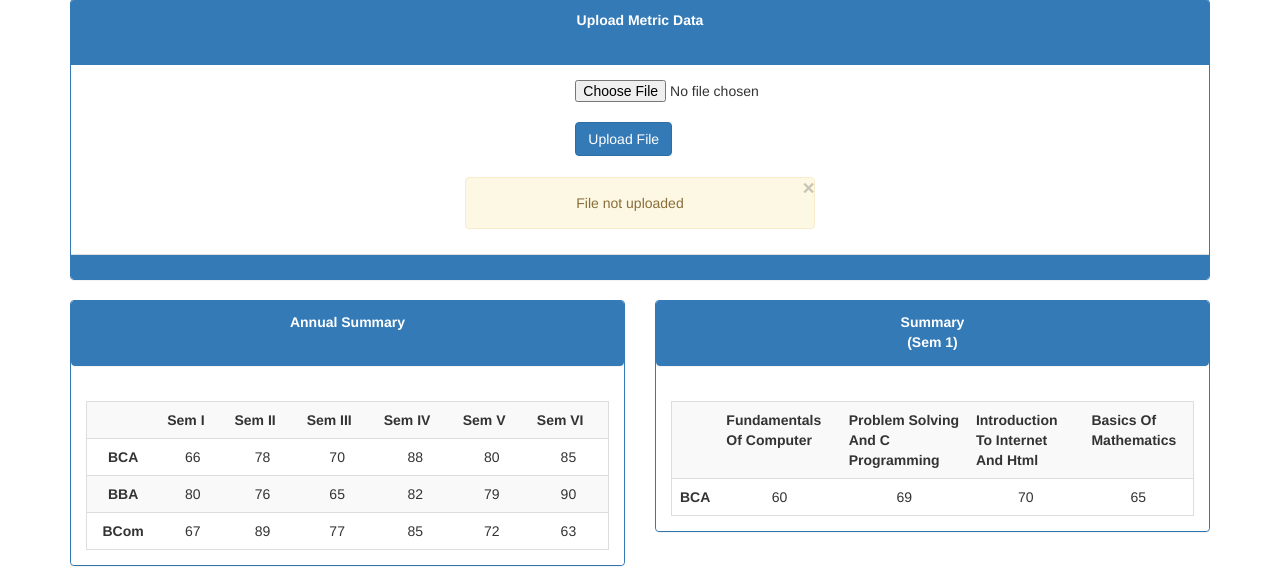
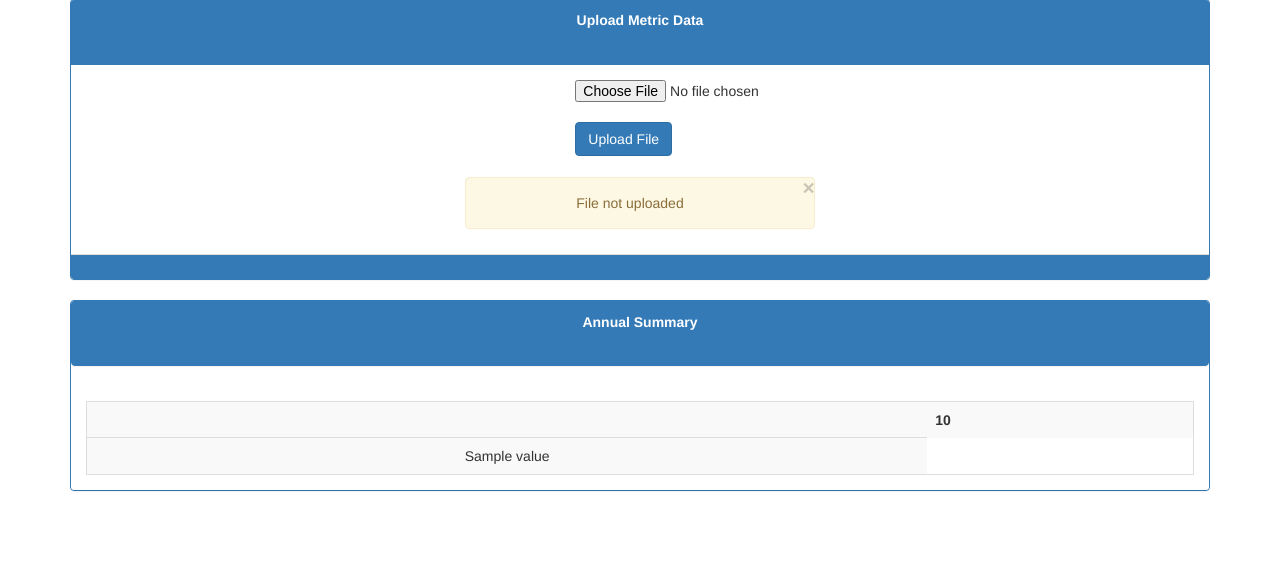
Before and after one commit to nandini8/awsdjango, a Django app: template templates/kpi_app/uploadData.html in a window 1280 px wide. Shown: the part 563-1149 px from the top of the page. After the commit the page ends 1054 px from the top, so only its background shows below. Run offline with Django 3.2, Linux system fonts and the light colour scheme; the template is opened without the code that fills it: most values are stand-ins (such as "Sample title", 1, 10 or a date in 2020); form fields are guessed from the names that the template uses; parts of the project's set-up code (start-up, migrations or seed data) failed here and were passed over; some libraries are stand-ins or nearby versions.

Commit message:
Report data prepared

```diff
--- a/templates/kpi_app/home.html
+++ b/templates/kpi_app/home.html
@@ -139,47 +139,24 @@
 <div class="container">
 	 <section id="footer">
 		<div class="row text-center">
-			<div class="col-lg-6 col-md-6 col-sm-6 col-xs-6">
+			<div class="col-lg-12 col-md-12 col-sm-6 col-xs-6">
 				<div class="panel panel-primary">
 					<div class="panel panel-heading"><b>Annual Summary</b></div>
 					<div class="panel panel-body table-responsive">
 						<table class="table table-default table-hover table-default table-striped">
 							<th></th>
-							<th>Sem I</th>
-							<th>Sem II</th>
-							<th>Sem III</th>
-							<th>Sem IV</th>
-							<th>Sem V</th>
-							<th>Sem VI</th>
+							{% for x in report_dict.Scores %}
+						 		<th>{{ x }}</th>
+						  	{% endfor %}
+						  	<tr>
+						  	{% for key, value in report_dict %}
+						 		<tr>
+						 		<td>{{ value }}</td>
+
+						 		</tr>
 
 
-								<tr>
-									<td><b>BCA</b></td>
-									<td>66</td>
-									<td>78</td>
-									<td>70</td>
-									<td>88</td>
-									<td>80</td>
-									<td>85</td>
-								</tr>
-								<tr>
-									<td><b>BBA</b></td>
-									<td>80</td>
-									<td>76</td>
-									<td>65</td>
-									<td>82</td>
-									<td>79</td>
-									<td>90</td>
-								</tr>
-								<tr>
-									<td><b>BCom</b></td>
-									<td>67</td>
-									<td>89</td>
-									<td>77</td>
-									<td>85</td>
-									<td>72</td>
-									<td>63</td>
-								</tr>
+						  	{% endfor %}
 
 
 						</table>
@@ -187,29 +164,6 @@
 				</div>
 			</div>
 
-			<div class="col-lg-6 col-md-6 col-sm-6 col-xs-6">
-				<div class="panel panel-primary">
-					<div class="panel panel-heading"><b>Summary<br/>(Sem 1)</b></div>
-					<div class="panel panel-body table-responsive">
-						<table class=" table table-hover table-default table-striped">
-							<th> </th>
-							<th>Fundamentals Of Computer</th>
-							<th>Problem Solving And C Programming</th>
-							<th>Introduction To Internet And Html</th>
-							<th>Basics Of Mathematics</th>
-								<tr>
-									<td><b>BCA</b></td>
-									<td>60</td>
-									<td>69</td>
-									<td>70</td>
-									<td>65</td>
-								</tr>
-
-						</table>
-					</div>
-				</div>
-
-			</div>
 		</div>
 	</section>
 </div>
```
Also changed, not shown: kpi_app/views.py (+38 -8 lines).
